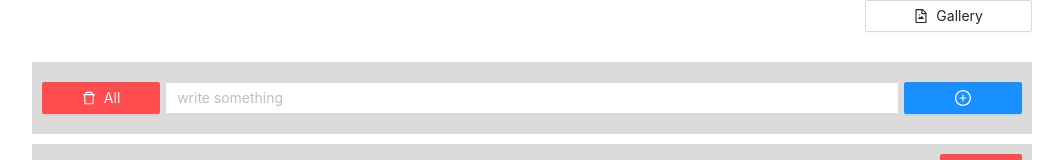
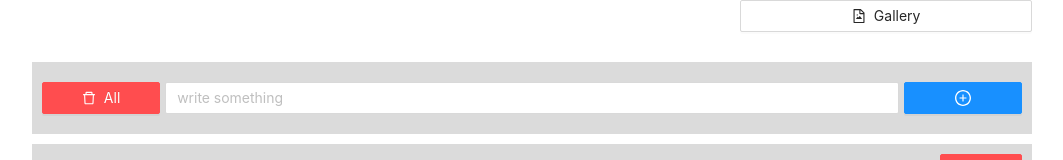
Before and after one commit to AtheerAPeter/todo-components-uuid, a Next.js app: page / in a window 1280 px wide. Shown: the top 160 px of the page, without its empty margins (108-1171 px from the left). Built offline with nearby package versions, Linux system fonts and the light colour scheme.

Commit message:
gallery button widening

```diff
--- a/pages/index.js
+++ b/pages/index.js
@@ -21,7 +21,7 @@ export default function Home() {
     <div>
       <div className="container">
         <Row>
-          <Col span={4} offset={20}>
+          <Col span={7} offset={17}>
             <Button
               icon={<FileImageOutlined />}
               style={{ width: "100%" }}
```
